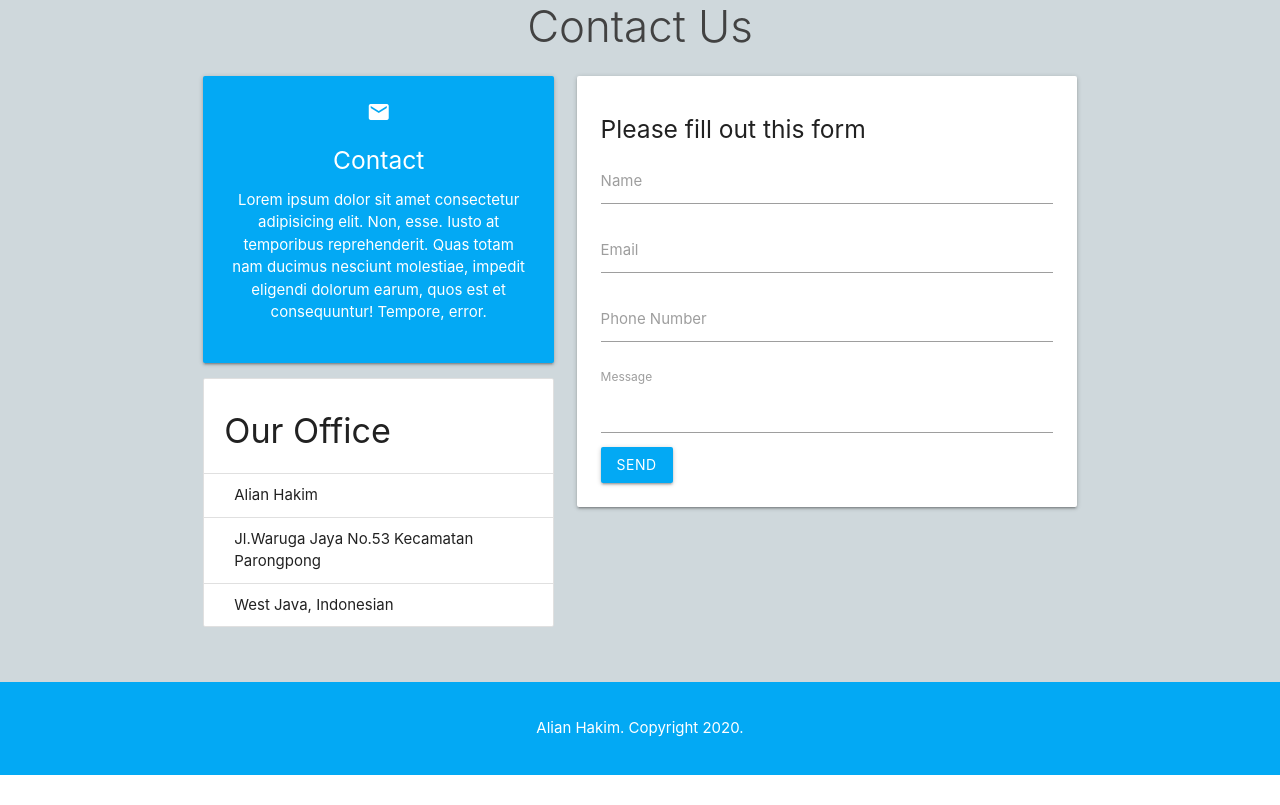
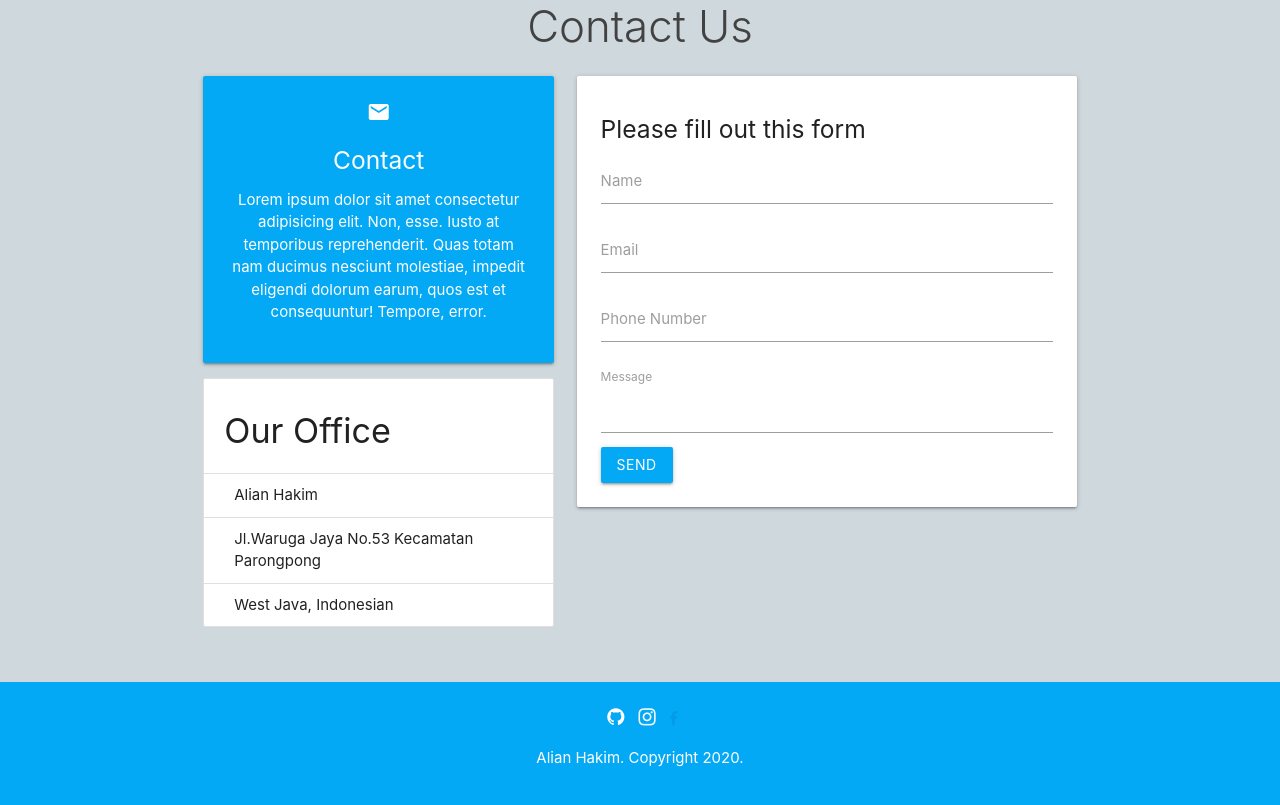
Before and after one commit to alianhakim8/alianhakim10.github.io, a plain HTML site: page index.html in a window 1280 px wide. Shown: the part 2550-3355 px from the top of the page. Before the commit the page ends 3325 px from the top, so only its background shows below. Drawn offline with Linux system fonts and the light colour scheme.

Commit message:
add social media icon on footer

```diff
--- a/css/style.css
+++ b/css/style.css
@@ -39,3 +39,10 @@ section{
 section, footer{
     padding:20px 0;
 }
+
+.fa-github,
+.fa-instagram {
+    padding: 5px;
+  color: white;
+  font-size: 20px;
+}
--- a/index.html
+++ b/index.html
@@ -2,6 +2,9 @@
 <html lang="en">
 
 <head>
+
+    <!-- social media icon -->
+    <link rel="stylesheet" href="https://cdnjs.cloudflare.com/ajax/libs/font-awesome/4.7.0/css/font-awesome.min.css">
     <!--Import Google Icon Font-->
     <link href="https://fonts.googleapis.com/icon?family=Material+Icons" rel="stylesheet">
     <!--Import materialize.css-->
@@ -36,7 +39,6 @@
         </nav>
     </div>
     <!-- akhir navbar -->
-
 
     <!-- side nav -->
     <ul class="sidenav" id="mobile-nav">
@@ -88,9 +90,7 @@
                 <div class="col m6 light">
                     <h5>About Me</h5>
                     <p>
-            Lorem ipsum dolor sit amet consectetur adipisicing elit. Perspiciatis, error. Perspiciatis quos voluptates
-            in assumenda numquam doloribus eaque totam natus nam, ullam laudantium neque nesciunt quia repellendus
-            sapiente a. Quod.</p>
+                        Lorem ipsum dolor sit amet consectetur adipisicing elit. Perspiciatis, error. Perspiciatis quos voluptates in assumenda numquam doloribus eaque totam natus nam, ullam laudantium neque nesciunt quia repellendus sapiente a. Quod.</p>
                 </div>
                 <div class="col m6 light">
                     <p>Web Development</p>
@@ -121,7 +121,7 @@
                 <div class="col m3 sm12 center">
                     <img src="img/clients/1.jpg" alt="portfolio1" class="responsive-img materialboxed">
                 </div>
-        <div class="col m3 sm12 center" >
+                <div class="col m3 sm12 center">
                     <img src="img/clients/2.jpg" alt="portfolio1" class="responsive-img materialboxed">
                 </div>
 
@@ -150,9 +150,7 @@
 
                         <h5 class="center">Web Designer</h5>
                         <p>
-              Lorem ipsum dolor sit amet consectetur adipisicing elit. Nulla, rem fugit, cupiditate aut vitae dolore
-              eius libero consequatur natus blanditiis suscipit aliquam voluptatem explicabo, quis sunt cumque quod
-              assumenda deserunt!</p>
+                            Lorem ipsum dolor sit amet consectetur adipisicing elit. Nulla, rem fugit, cupiditate aut vitae dolore eius libero consequatur natus blanditiis suscipit aliquam voluptatem explicabo, quis sunt cumque quod assumenda deserunt!</p>
                     </div>
                 </div>
                 <div class="col m4 sm12">
@@ -169,7 +167,6 @@
     </section>
 
     <!-- akhir My Skill -->
-
 
     <!-- portfolio -->
     <section id="portfolio" class="portfolio scrollspy">
@@ -218,9 +215,7 @@
                         <i class="material-icons white-text">email</i>
                         <h5 class="white-text">Contact</h5>
                         <p class="white-text">
-              Lorem ipsum dolor sit amet consectetur adipisicing elit. Non, esse. Iusto at temporibus reprehenderit.
-              Quas totam nam ducimus nesciunt molestiae, impedit eligendi dolorum earum, quos est et consequuntur!
-              Tempore, error.</p>
+                            Lorem ipsum dolor sit amet consectetur adipisicing elit. Non, esse. Iusto at temporibus reprehenderit. Quas totam nam ducimus nesciunt molestiae, impedit eligendi dolorum earum, quos est et consequuntur! Tempore, error.</p>
                     </div>
                     <ul class="collection with-header">
                         <li class="collection-header">
@@ -237,13 +232,16 @@
                         <div class="card-panel">
                             <h5>Please fill out this form</h5>
                             <div class="input-field">
-                <input type="text" name="name" id="name" required class="validate"><label for="name">Name</label>
+                                <input type="text" name="name" id="name" required class="validate">
+                                <label for="name">Name</label>
                             </div>
                             <div class="input-field">
-                <input type="email" name="email" id="email" class="validate"><label for="email">Email</label>
+                                <input type="email" name="email" id="email" class="validate">
+                                <label for="email">Email</label>
                             </div>
                             <div class="input-field">
-                <input type="text" name="phone" id="phone"><label for="phone">Phone Number</label>
+                                <input type="text" name="phone" id="phone">
+                                <label for="phone">Phone Number</label>
                             </div>
                             <label for="message">Message</label>
                             <textarea name="message" id="message" class="materialize-textarea"></textarea>
@@ -257,21 +255,22 @@
 
     <!-- akhir contact -->
 
-
     <!-- footer -->
 
-
     <footer class="light-blue white-text center">
+      <div class="icon">
+        <a href="#" class="fa fa-github"></a>
+        <a href="#" class="fa fa-instagram"></a>
+        <a href="#" class="fa fa-blogger"></a>
+        <a href="#" class="fa fa-facebook"></a>
+        </div>
         <p>Alian Hakim. Copyright 2020.</p>
     </footer>
-
-
 
     <!--JavaScript at end of body for optimized loading-->
     <script type=" text/javascript" src="js/materialize.min.js"></script>
 
     <script>
-
         // sidenav
         const sideNav = document.querySelectorAll('.sidenav');
         M.Sidenav.init(sideNav);
@@ -286,7 +285,6 @@
             interval: 3000
         });
         // akhir slider
-
 
         // parallax
         const parallax = document.querySelectorAll('.parallax');
@@ -303,7 +301,6 @@
         M.ScrollSpy.init(scroll, {
             scrollOffset: 50
         });
-
     </script>
 
 </body>
```
Lines whose indentation alone changed are shown as unchanged.
